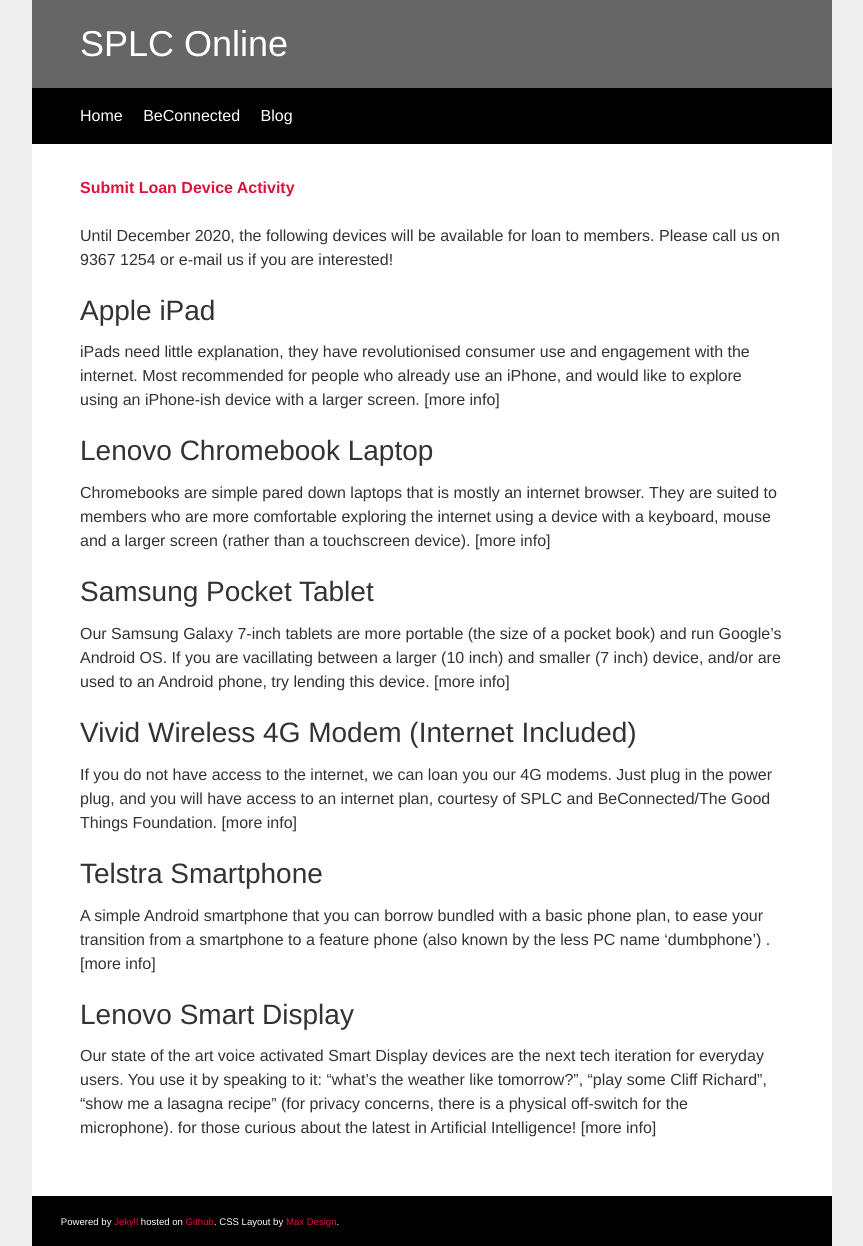
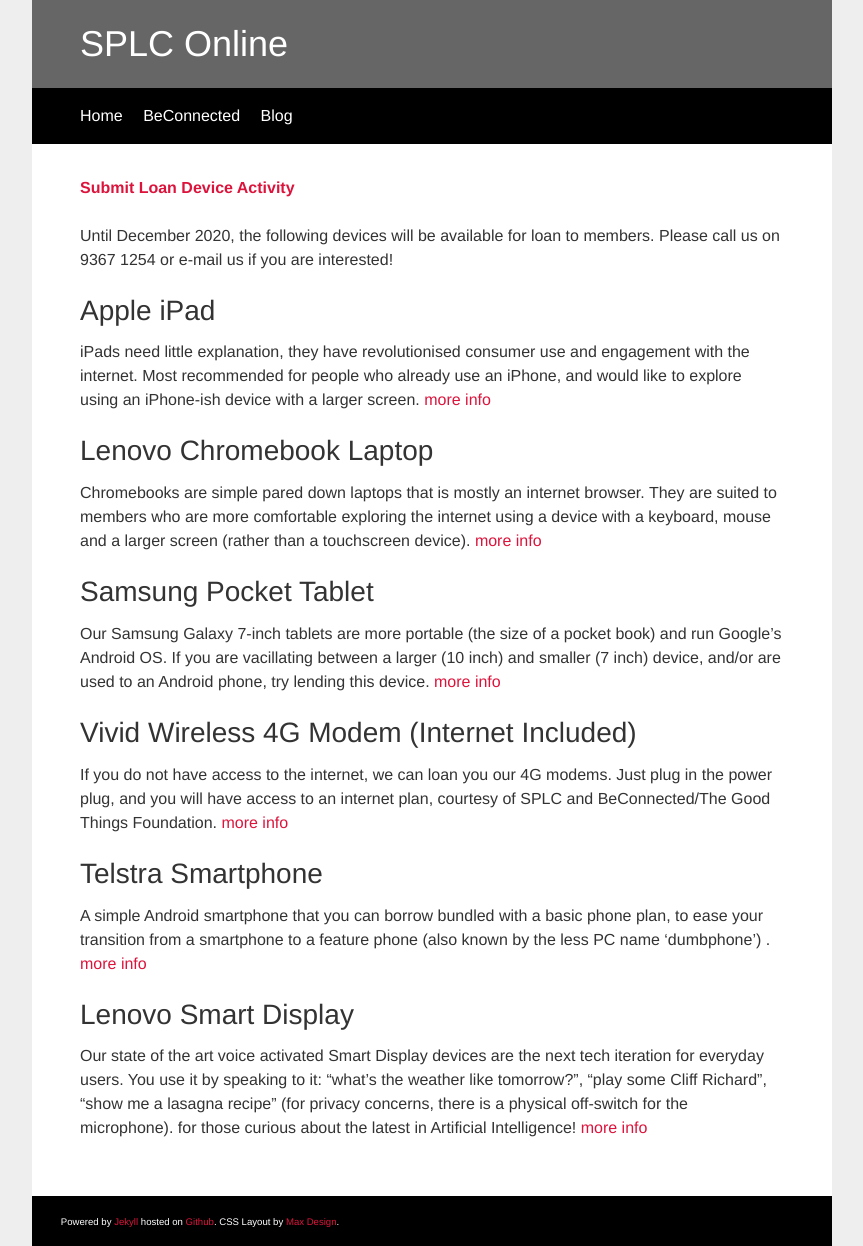
Before and after one commit to auxellbs/splconline.github.io, a Jekyll site: the page built from beconnected/index.md, in a window 1280 px wide. Shown: the whole page, without its empty margins (208-1071 px from the left). Built offline with Jekyll 4.4.1, drawn with Linux system fonts in a browser that asks for light colours; our own code applies the rules of GitHub Pages for plain Markdown files; some of the changed lines change nothing that is shown.

Commit message:
Update index.md

```diff
--- a/beconnected/index.md
+++ b/beconnected/index.md
@@ -3,19 +3,19 @@
 Until December 2020, the following devices will be available for loan to members. Please call us on 9367 1254 or e-mail us if you are interested!
 
 ## Apple iPad
-iPads need little explanation, they have revolutionised consumer use and engagement with the internet. Most recommended for people who already use an iPhone, and would like to explore using an iPhone-ish device with a larger screen. [more info]
+iPads need little explanation, they have revolutionised consumer use and engagement with the internet. Most recommended for people who already use an iPhone, and would like to explore using an iPhone-ish device with a larger screen. [more info](https://www.apple.com/au/ipad-10.2/)
 
 ## Lenovo Chromebook Laptop
-Chromebooks are simple pared down laptops that is mostly an internet browser. They are suited to members who are more comfortable exploring the internet using a device with a keyboard, mouse and a larger screen (rather than a touchscreen device). [more info]
+Chromebooks are simple pared down laptops that is mostly an internet browser. They are suited to members who are more comfortable exploring the internet using a device with a keyboard, mouse and a larger screen (rather than a touchscreen device). [more info](https://www.lenovo.com/au/en/laptops/lenovo/student-chromebooks/Lenovo-Chromebook-S340-14/p/88LGCS31289)
 
 ## Samsung Pocket Tablet
-Our Samsung Galaxy 7-inch tablets are more portable (the size of a pocket book) and run Google's Android OS. If you are vacillating between a larger (10 inch) and smaller (7 inch) device, and/or are used to an Android phone, try lending this device. [more info]
+Our Samsung Galaxy 7-inch tablets are more portable (the size of a pocket book) and run Google's Android OS. If you are vacillating between a larger (10 inch) and smaller (7 inch) device, and/or are used to an Android phone, try lending this device. [more info](https://www.gsmarena.com/samsung_galaxy_tab_a_7_0_(2016)-7880.php)
 
 ## Vivid Wireless 4G Modem (Internet Included)
-If you do not have access to the internet, we can loan you our 4G modems. Just plug in the power plug, and you will have access to an internet plan, courtesy of SPLC and BeConnected/The Good Things Foundation. [more info]
+If you do not have access to the internet, we can loan you our 4G modems. Just plug in the power plug, and you will have access to an internet plan, courtesy of SPLC and BeConnected/The Good Things Foundation. [more info](https://www.mwave.com.au/product/huawei-b315-4g-wireless-lte-cpe-gateway-router-ac03948)
 
 ## Telstra Smartphone
-A simple Android smartphone that you can borrow bundled with a basic phone plan, to ease your transition from a smartphone to a feature phone (also known by the less PC name 'dumbphone') . [more info]
+A simple Android smartphone that you can borrow bundled with a basic phone plan, to ease your transition from a smartphone to a feature phone (also known by the less PC name 'dumbphone') . [more info](http://www.ztemobiles.com.au/A3_2019T.htm)
 
 ## Lenovo Smart Display
-Our state of the art voice activated Smart Display devices are the next tech iteration for everyday users. You use it by speaking to it: "what's the weather like tomorrow?", "play some Cliff Richard", "show me a lasagna recipe" (for privacy concerns, there is a physical off-switch for the microphone). for those curious about the latest in Artificial Intelligence! [more info]
+Our state of the art voice activated Smart Display devices are the next tech iteration for everyday users. You use it by speaking to it: "what's the weather like tomorrow?", "play some Cliff Richard", "show me a lasagna recipe" (for privacy concerns, there is a physical off-switch for the microphone). for those curious about the latest in Artificial Intelligence! [more info](https://www.lenovo.com/au/en/virtual-reality-and-smart-devices/smart-home/smart-home-series/Smart-Display-10/p/ZZISZSDSDX1)
```
